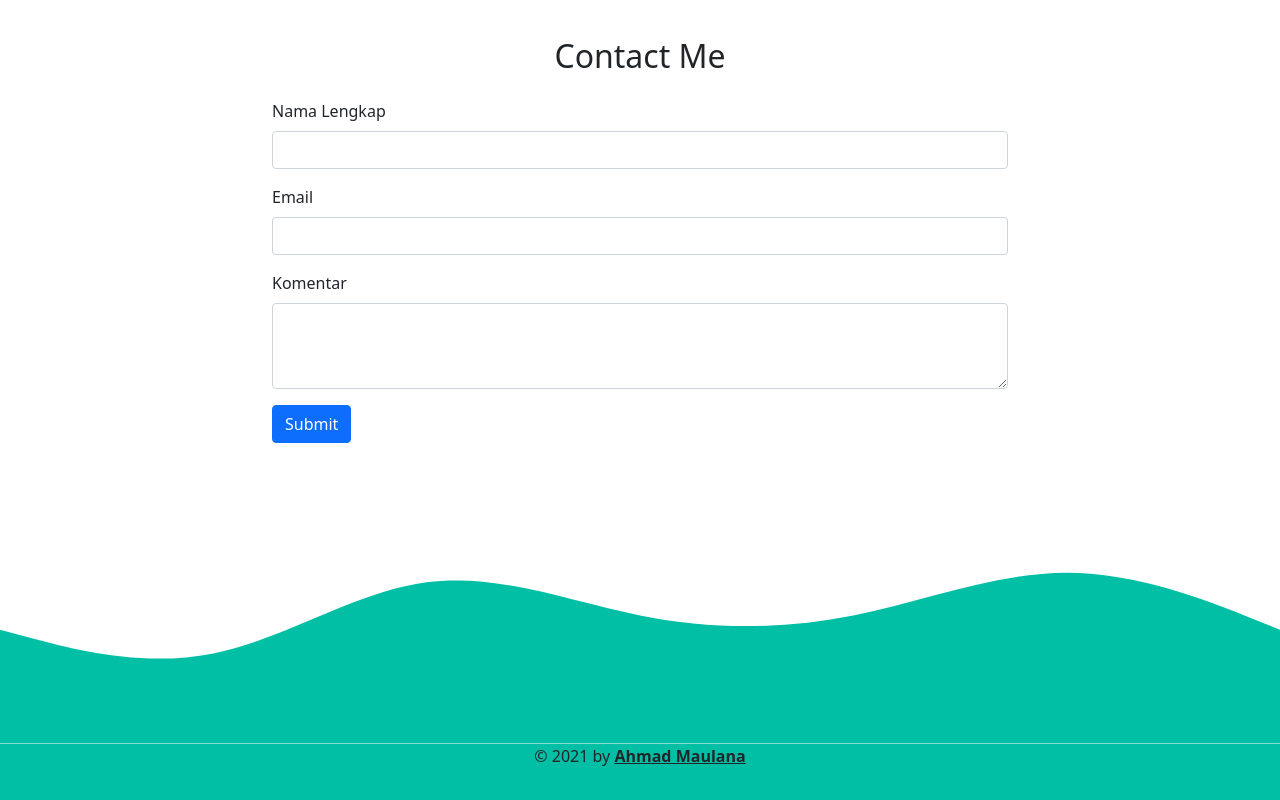
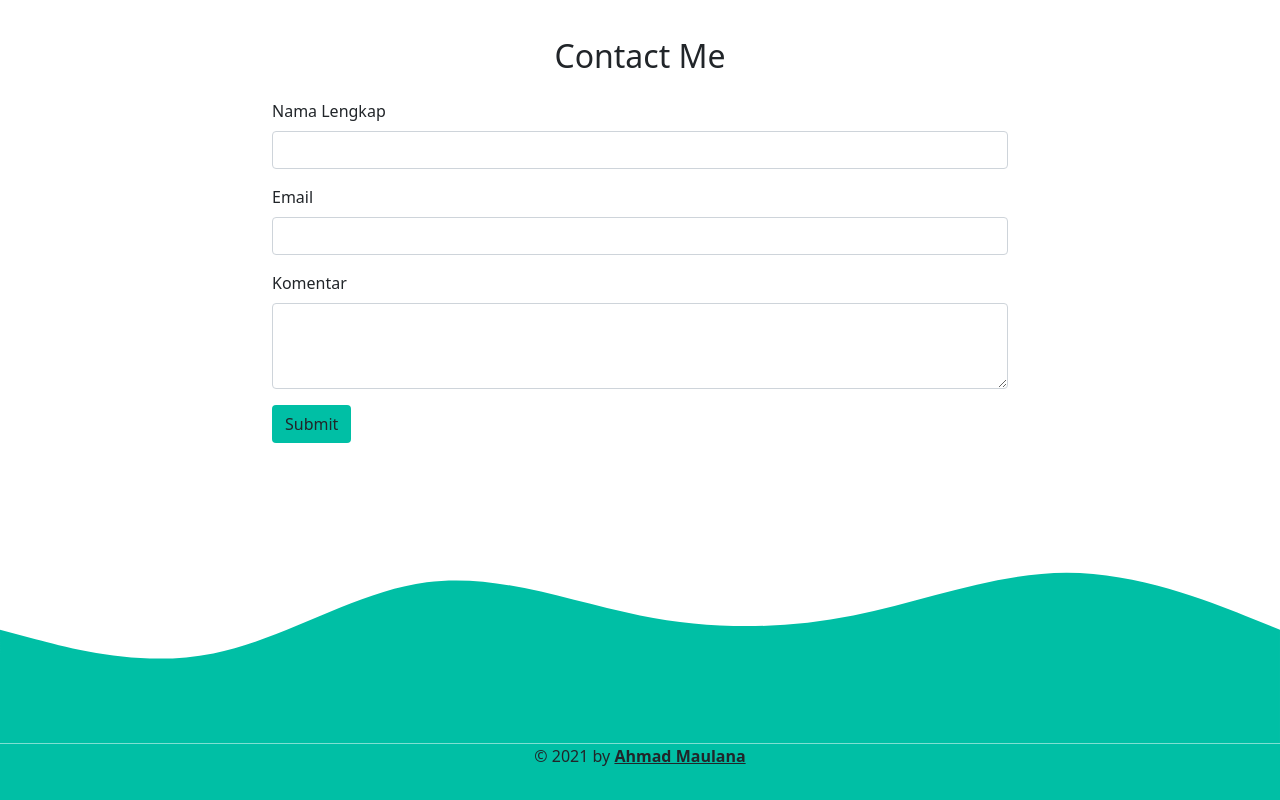
Before and after one commit to alana24/alana24.github.io, a plain HTML site: page index.html in a window 1280 px wide. Shown: the part 3059-3859 px from the top of the page. Drawn offline with nearby package versions, Linux system fonts and the light colour scheme.

Commit message:
mengubah warna tombol submit

```diff
--- a/index.html
+++ b/index.html
@@ -182,7 +182,7 @@
                 <label for="komentar" class="form-label">Komentar</label>
                 <textarea class="form-control" id="komentar" rows="3" name="pesan"></textarea>
               </div>
-              <button type="submit" class="btn btn-primary mb-3">Submit</button>
+              <button type="submit" class="btn mb-3" style="background-color: #00bfa5">Submit</button>
             </form>
           </div>
         </div>
```
